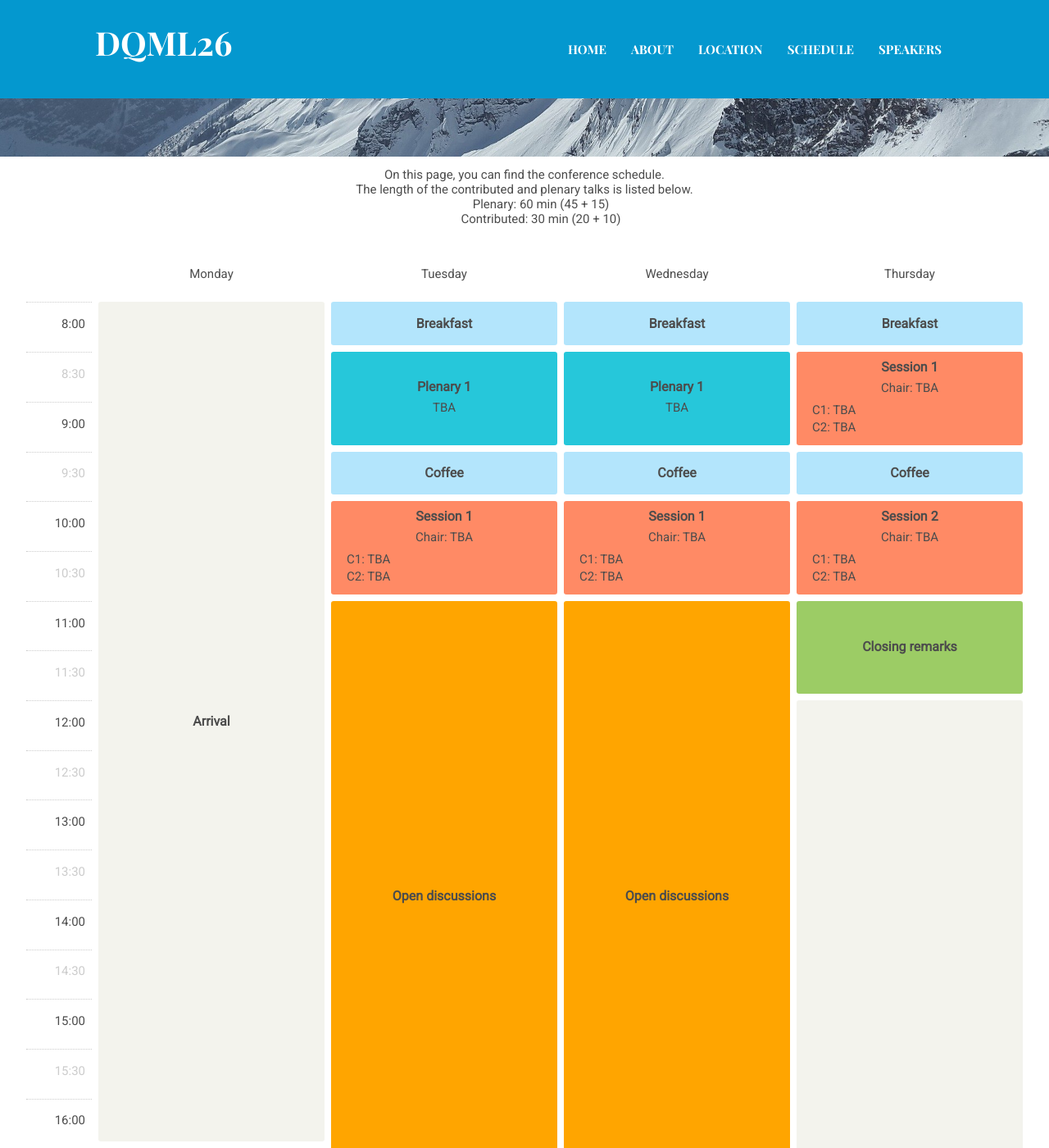
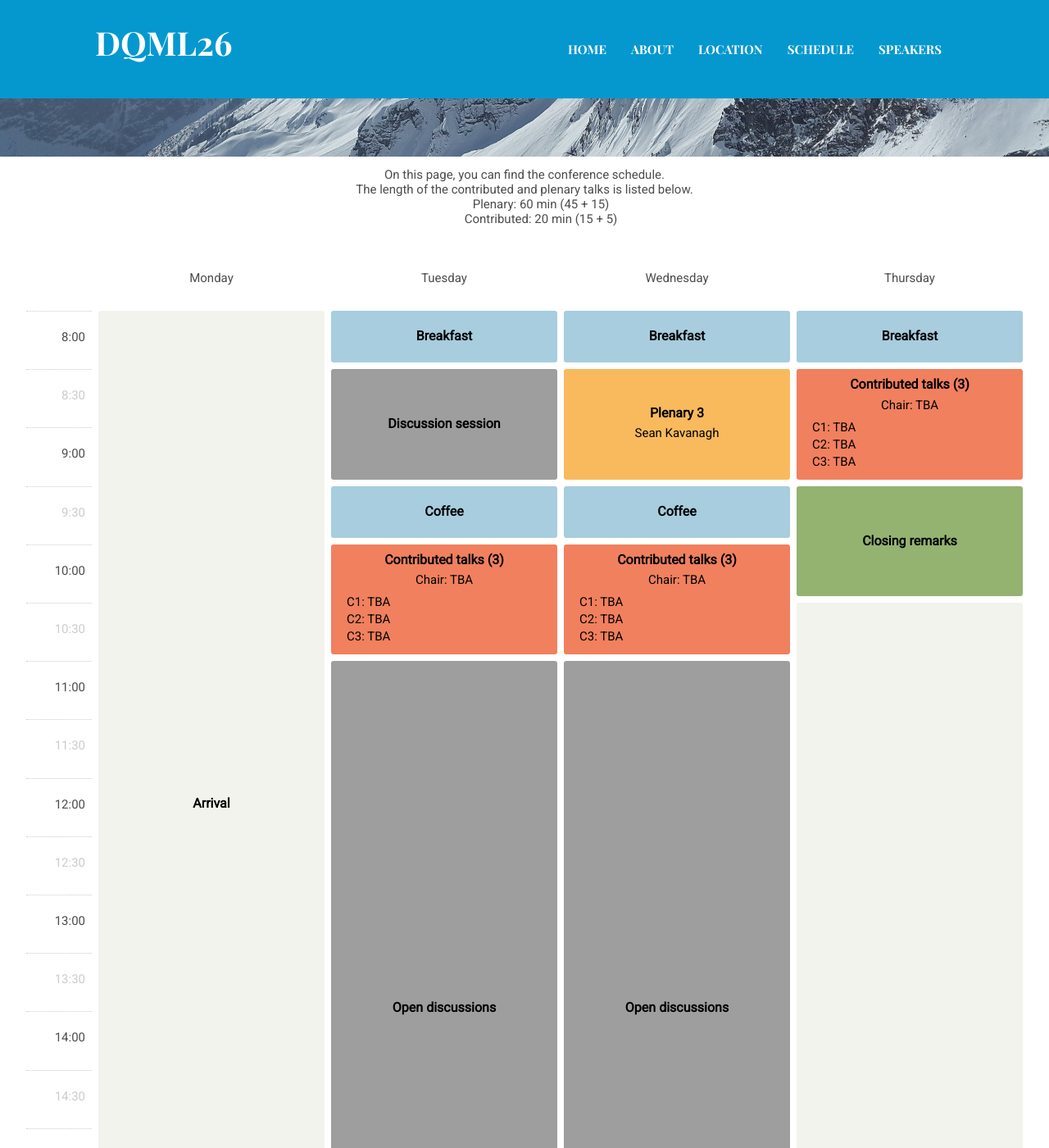
Before and after one commit to DQML26/DQML26.github.io, a Jekyll site: the page built from _pages/schedule.html, in a window 1280 px wide and 1400 px high, scrolled down 313 px. Shown: the whole window at 82% size. Built offline with Jekyll 4.4.1, drawn with Linux system fonts in a browser that asks for light colours; some of the changed text lies outside the part shown.

Commit message:
Update schedule

```diff
--- a/_pages/schedule.html
+++ b/_pages/schedule.html
@@ -9,7 +9,7 @@ On this page, you can find the conference schedule.<br>
 The length of the contributed and plenary talks is listed below.
 <ul>
 <li> Plenary: 60 min (45 + 15) </li>
-<li> Contributed: 30 min (20 + 10) </li>
+<li> Contributed: 20 min (15 + 5) </li>
 </ul>
 
 <div class="scheduleContainer">
@@ -54,46 +54,40 @@ The length of the contributed and plenary talks is listed below.
   <!-- EVENTS -->
   <div class="event stage-arrival start-800 end-1600 length-1">Arrival</div>
   <!-- <div class="event stage-opening start-1630 end-1730 length-1">Opening remarks <span>X & Y & Reinhard Maurer</span></div> -->
-  <div class="event stage-opening start-1630 end-1700 length-1">Opening remarks</div>
+  <div class="event stage-opening start-1630 end-1700 length-1">Opening remarks and lightning round</div>
   <!-- <div class="event stage-ML start-1730 end-1800 length-1">ML for dynamics <span>Chair: X</span><span class="left">S1: X<br>S2: X<br>S3: X</span></div> -->
-  <div class="event stage-session-type-1 start-1730 end-1800 length-1">Session 1 <span>Chair: TBA</span><span class="left">C1: TBA<br>C2: TBA</span></div>
-  <div class="event stage-break start-1830 end-1900 length-1">Dinner</div>
-  <div class="event stage-session-type-1 start-1930 end-2000 length-1">Session 2 <span>Chair: TBA</span><span class="left">C1: TBA<br>C2: TBA</span></div>
-  <div class="event stage-break start-2030 end-2030 length-1">Break</div>
-  <div class="event stage-session-type-1 start-2100 end-2200 length-1">Session 3 <span>Chair: TBA</span><span class="left">C1: TBA<br>C2: TBA</span></div>
+  <div class="event stage-session-type-2 start-1730 end-1800 length-1">Plenary 1 <span>Johan Runeson</span></div>
+  <div class="event stage-break start-1830 end-1930 length-1">Dinner</div>
+  <div class="event stage-session-type-1 start-2000 end-2030 length-1">Contributed talks (3) <span>Chair: TBA</span><span class="left">C1: TBA<br>C2: TBA<br>C3: TBA</span></div>
+  <div class="event stage-session-type-3 start-2100 end-2200 length-1">Poster session </div>
 
 
   <div class="event stage-break start-800 end-800 length-1">Breakfast</div>
-  <div class="event stage-session-type-2 start-830 end-900 length-1">Plenary 1 <span>TBA</span></div>
+  <div class="event stage-open start-830 end-900 length-1">Discussion session</div>
   <div class="event stage-break start-930 end-930 length-1">Coffee</div>
-  <div class="event stage-session-type-1 start-1000 end-1030 length-1">Session 1 <span>Chair: TBA</span><span class="left">C1: TBA<br>C2: TBA</span></div>
+  <div class="event stage-session-type-1 start-1000 end-1030 length-1">Contributed talks (3) <span>Chair: TBA</span><span class="left">C1: TBA<br>C2: TBA<br>C3: TBA</span></div>
   <div class="event stage-open start-1100 end-1630 length-1">Open discussions</div>
   <div class="event stage-break start-1700 end-1700 length-1">Snacks</div>
-  <div class="event stage-session-type-1 start-1730 end-1800 length-1">Session 2 <span>Chair: TBA</span><span class="left">C1: TBA<br>C2: TBA</span></div>
-  <div class="event stage-break start-1830 end-1900 length-1">Dinner</div>
-  <div class="event stage-session-type-2 start-1930 end-2000 length-1">Plenary 2 <span>TBA</span></div>
-  <div class="event stage-break start-2030 end-2030 length-1">Break</div>
-  <div class="event stage-session-type-1 start-2100 end-2200 length-1">Session 3 <span>Chair: TBA</span><span class="left">C1: TBA<br>C2: TBA</span></div>
+  <div class="event stage-session-type-1 start-1730 end-1800 length-1">Contributed talks (3) <span>Chair: TBA</span><span class="left">C1: TBA<br>C2: TBA<br>C3: TBA</span></div>
+  <div class="event stage-break start-1830 end-1930 length-1">Dinner</div>
+  <div class="event stage-session-type-2 start-2000 end-2030 length-1">Plenary 2 <span>Matthias Sachs</span></div>
+  <div class="event stage-session-type-1 start-2100 end-2200 length-1">Contributed talks (3) <span>Chair: TBA</span><span class="left">C1: TBA<br>C2: TBA<br>C3: TBA</span></div>
+
+  <div class="event stage-break start-800 end-800 length-1">Breakfast</div>
+  <div class="event stage-session-type-2 start-830 end-900 length-1">Plenary 3 <span>Sean Kavanagh</span></div>
+  <div class="event stage-break start-930 end-930 length-1">Coffee</div>
+  <div class="event stage-session-type-1 start-1000 end-1030 length-1">Contributed talks (3) <span>Chair: TBA</span><span class="left">C1: TBA<br>C2: TBA<br>C3: TBA</span></div>
+  <div class="event stage-open start-1100 end-1630 length-1">Open discussions</div>
+  <div class="event stage-break start-1700 end-1700 length-1">Snacks</div>
+  <div class="event stage-session-type-1 start-1730 end-1800 length-1">Contributed talks (3) <span>Chair: TBA</span><span class="left">C1: TBA<br>C2: TBA<br>C3: TBA</span></div>
+  <div class="event stage-break start-1830 end-1930 length-1">Dinner</div>
+  <div class="event stage-session-type-2 start-2000 end-2030 length-1">Plenary 4 <span>Julia Westermayr</span></div>
+  <div class="event stage-session-type-3 start-2100 end-2200 length-1">Powerpoint karaoke</div>
 
 
   <div class="event stage-break start-800 end-800 length-1">Breakfast</div>
-  <div class="event stage-session-type-2 start-830 end-900 length-1">Plenary 1 <span>TBA</span></div>
-  <div class="event stage-break start-930 end-930 length-1">Coffee</div>
-  <div class="event stage-session-type-1 start-1000 end-1030 length-1">Session 1 <span>Chair: TBA</span><span class="left">C1: TBA<br>C2: TBA</span></div>
-  <div class="event stage-open start-1100 end-1630 length-1">Open discussions</div>
-  <div class="event stage-break start-1700 end-1700 length-1">Snacks</div>
-  <div class="event stage-session-type-1 start-1730 end-1800 length-1">Session 2 <span>Chair: TBA</span><span class="left">C1: TBA<br>C2: TBA</span></div>
-  <div class="event stage-break start-1830 end-1900 length-1">Dinner</div>
-  <div class="event stage-session-type-2 start-1930 end-2000 length-1">Plenary 2 <span>TBA</span></div>
-  <div class="event stage-break start-2030 end-2030 length-1">Break</div>
-  <div class="event stage-session-type-1 start-2100 end-2200 length-1">Session 3 <span>Chair: TBA</span><span class="left">C1: TBA<br>C2: TBA</span></div>
-
-
-  <div class="event stage-break start-800 end-800 length-1">Breakfast</div>
-  <div class="event stage-session-type-1 start-830 end-900 length-1">Session 1 <span>Chair: TBA</span><span class="left">C1: TBA<br>C2: TBA</span></div>
-  <div class="event stage-break start-930 end-930 length-1">Coffee</div>
-  <div class="event stage-session-type-1 start-1000 end-1030 length-1">Session 2 <span>Chair: TBA</span><span class="left">C1: TBA<br>C2: TBA</span></div>
-  <div class="event stage-opening start-1100 end-1130 length-1">Closing remarks</div>
-  <div class="event stage-arrival start-1200 end-2200 length-1">Departure</div>
+  <div class="event stage-session-type-1 start-830 end-900 length-1">Contributed talks (3) <span>Chair: TBA</span><span class="left">C1: TBA<br>C2: TBA<br>C3: TBA</span></div>
+  <div class="event stage-opening start-930 end-1000 length-1">Closing remarks</div>
+  <div class="event stage-arrival start-1030 end-2200 length-1">Departure</div>
 
 </div>
--- a/assets/scss/_schedule.scss
+++ b/assets/scss/_schedule.scss
@@ -85,6 +85,7 @@ $blockLengths: 1, 2, 3, 4;
   font-size: 16px;
   font-weight: bold;
   line-height: 1.4;
+  color: #000000;
 
   span {
     display: block;
@@ -111,10 +112,11 @@ $blockLengths: 1, 2, 3, 4;
   .left{text-align: left;}
 
   &.stage-arrival {background-color: #f3f3ed};
-  &.stage-opening {background-color: #9ccc65};
-  &.stage-break {background-color: #b3e5fc};
-  &.stage-session-type-1 {background-color: #ff8a65};
-  &.stage-session-type-2 {background-color: #26c7da};
-  &.stage-session-type-3 {background-color: #81d4fa};
+  &.stage-opening {background-color: #94b370};
+  &.stage-break {background-color: #a7cdde};
+  &.stage-open {background-color: #9e9e9e};
+  &.stage-session-type-1 {background-color: #f1805e};
+  &.stage-session-type-2 {background-color: #f8ba5c};
+  &.stage-session-type-3 {background-color: #70a0d7};
   &.stage-session-type-4 {background-color: #ffa726};
 }
```
Also changed, not shown: 6 other files.
